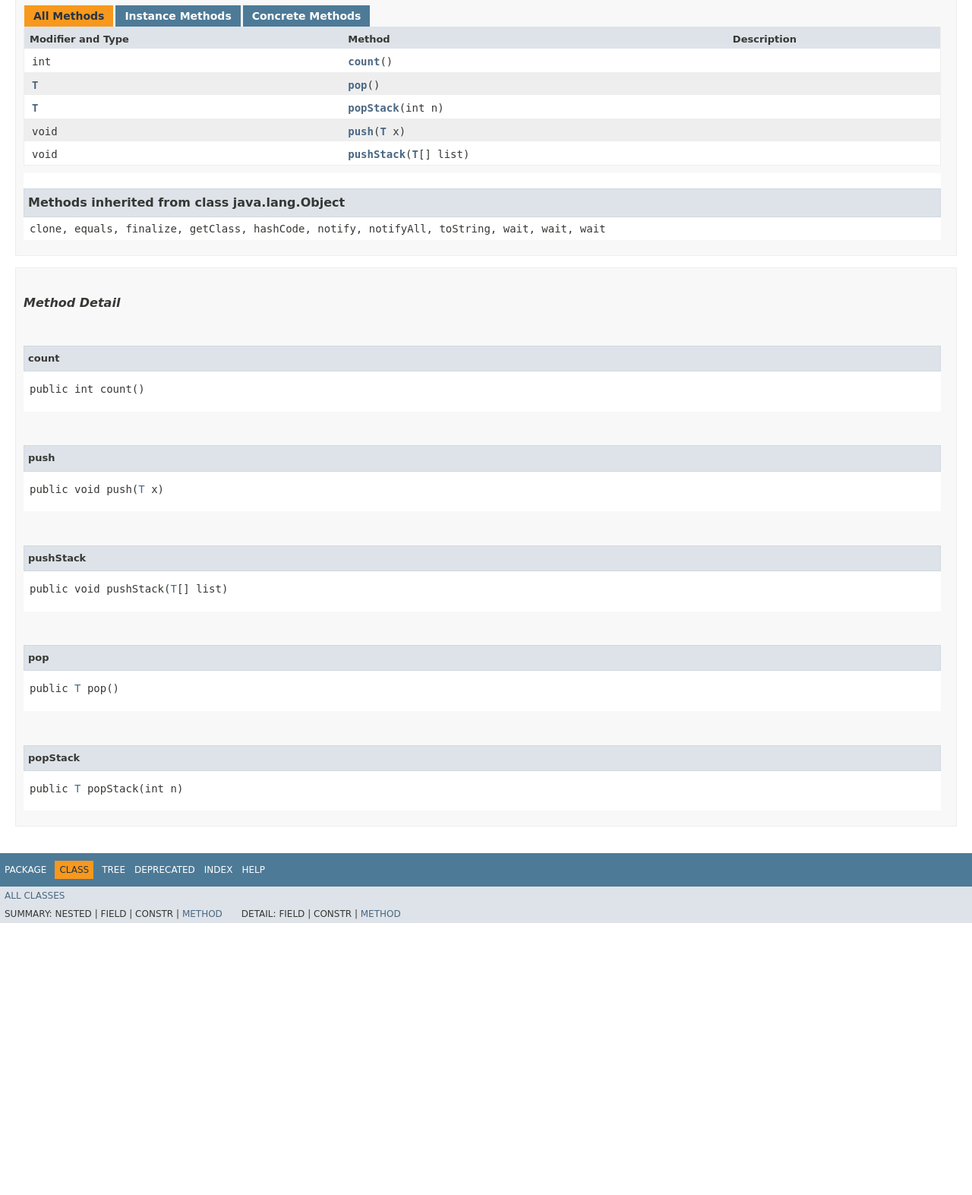
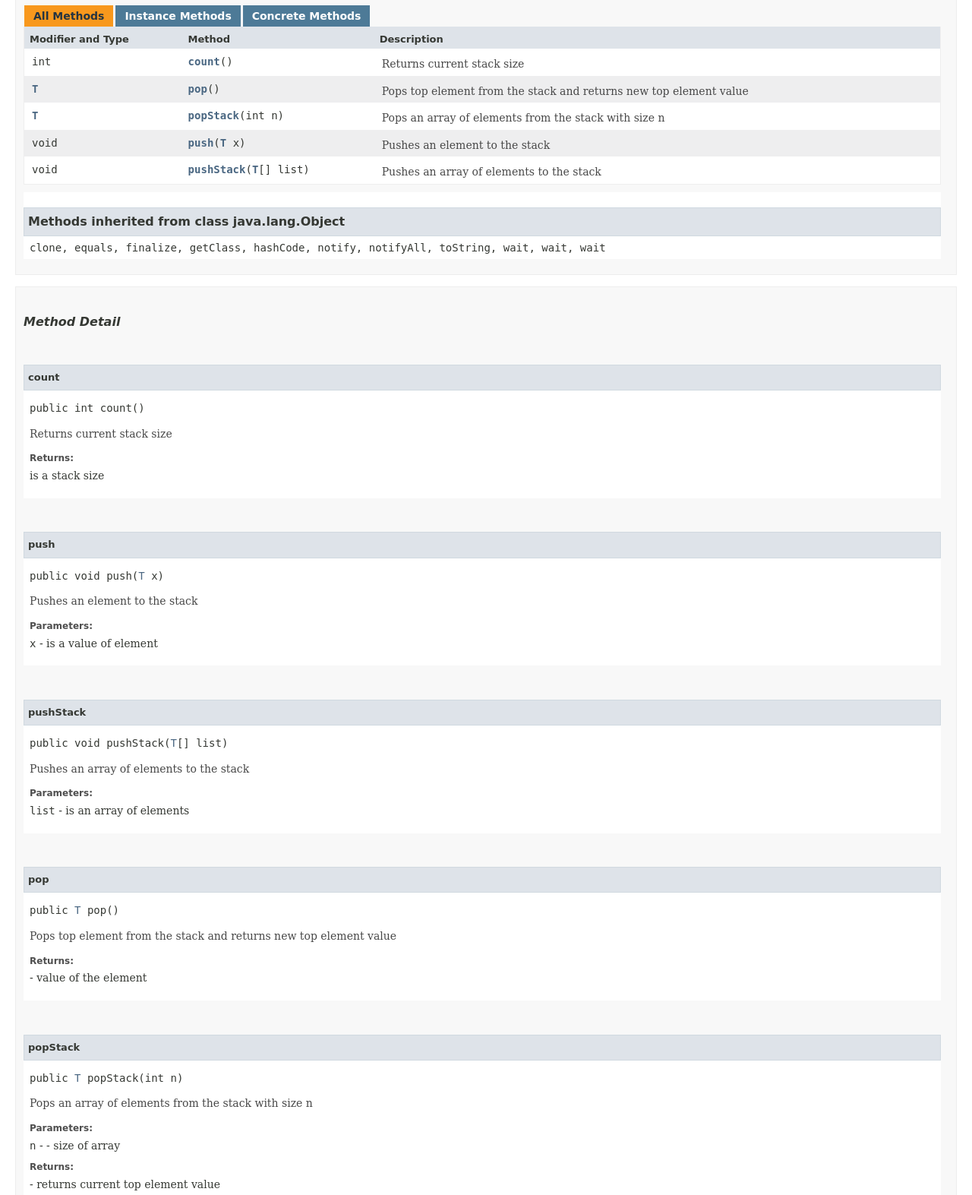
Before and after one commit to pkrasnyanskii/digitalunites, a plain HTML site: page Task_1_2_1/nsu/fit/krasnyanskii/Stack.html in a window 1280 px wide. Shown: the part 460-2033 px from the top of the page at 76% size. Before the commit the page ends 1675 px from the top, so only its background shows below. Drawn offline with Linux system fonts and the light colour scheme; no server answers; files whose address does not match are found by name; a web font is replaced by a local one.

Commit message:
Deploying to gh-pages from @ pkrasnyanskii/oop@bb4afcc2d7b92be8fbd6dc31c15d9224c21305e8 🚀

```diff
--- a/Task_1_2_1/nsu/fit/krasnyanskii/Stack.html
+++ b/Task_1_2_1/nsu/fit/krasnyanskii/Stack.html
@@ -160,27 +160,37 @@ extends java.lang.Object</pre>
 <tr id="i0" class="altColor">
 <td class="colFirst"><code>int</code></td>
 <th class="colSecond" scope="row"><code><span class="memberNameLink"><a href="#count()">count</a></span>()</code></th>
-<td class="colLast">&nbsp;</td>
+<td class="colLast">
+<div class="block">Returns current stack size</div>
+</td>
 </tr>
 <tr id="i1" class="rowColor">
 <td class="colFirst"><code><a href="Stack.html" title="type parameter in Stack">T</a></code></td>
 <th class="colSecond" scope="row"><code><span class="memberNameLink"><a href="#pop()">pop</a></span>()</code></th>
-<td class="colLast">&nbsp;</td>
+<td class="colLast">
+<div class="block">Pops top element from the stack and returns new top element value</div>
+</td>
 </tr>
 <tr id="i2" class="altColor">
 <td class="colFirst"><code><a href="Stack.html" title="type parameter in Stack">T</a></code></td>
 <th class="colSecond" scope="row"><code><span class="memberNameLink"><a href="#popStack(int)">popStack</a></span>&#8203;(int&nbsp;n)</code></th>
-<td class="colLast">&nbsp;</td>
+<td class="colLast">
+<div class="block">Pops an array of elements from the stack with size n</div>
+</td>
 </tr>
 <tr id="i3" class="rowColor">
 <td class="colFirst"><code>void</code></td>
 <th class="colSecond" scope="row"><code><span class="memberNameLink"><a href="#push(T)">push</a></span>&#8203;(<a href="Stack.html" title="type parameter in Stack">T</a>&nbsp;x)</code></th>
-<td class="colLast">&nbsp;</td>
+<td class="colLast">
+<div class="block">Pushes an element to the stack</div>
+</td>
 </tr>
 <tr id="i4" class="altColor">
 <td class="colFirst"><code>void</code></td>
 <th class="colSecond" scope="row"><code><span class="memberNameLink"><a href="#pushStack(T%5B%5D)">pushStack</a></span>&#8203;(<a href="Stack.html" title="type parameter in Stack">T</a>[]&nbsp;list)</code></th>
-<td class="colLast">&nbsp;</td>
+<td class="colLast">
+<div class="block">Pushes an array of elements to the stack</div>
+</td>
 </tr>
 </table>
 <ul class="blockList">
@@ -213,6 +223,11 @@ extends java.lang.Object</pre>
 <li class="blockList">
 <h4>count</h4>
 <pre class="methodSignature">public&nbsp;int&nbsp;count()</pre>
+<div class="block">Returns current stack size</div>
+<dl>
+<dt><span class="returnLabel">Returns:</span></dt>
+<dd>is a stack size</dd>
+</dl>
 </li>
 </ul>
 <a id="push(java.lang.Object)">
@@ -224,6 +239,11 @@ extends java.lang.Object</pre>
 <li class="blockList">
 <h4>push</h4>
 <pre class="methodSignature">public&nbsp;void&nbsp;push&#8203;(<a href="Stack.html" title="type parameter in Stack">T</a>&nbsp;x)</pre>
+<div class="block">Pushes an element to the stack</div>
+<dl>
+<dt><span class="paramLabel">Parameters:</span></dt>
+<dd><code>x</code> - is a value of element</dd>
+</dl>
 </li>
 </ul>
 <a id="pushStack(java.lang.Object[])">
@@ -235,6 +255,11 @@ extends java.lang.Object</pre>
 <li class="blockList">
 <h4>pushStack</h4>
 <pre class="methodSignature">public&nbsp;void&nbsp;pushStack&#8203;(<a href="Stack.html" title="type parameter in Stack">T</a>[]&nbsp;list)</pre>
+<div class="block">Pushes an array of elements to the stack</div>
+<dl>
+<dt><span class="paramLabel">Parameters:</span></dt>
+<dd><code>list</code> - is an array of elements</dd>
+</dl>
 </li>
 </ul>
 <a id="pop()">
@@ -244,6 +269,11 @@ extends java.lang.Object</pre>
 <li class="blockList">
 <h4>pop</h4>
 <pre class="methodSignature">public&nbsp;<a href="Stack.html" title="type parameter in Stack">T</a>&nbsp;pop()</pre>
+<div class="block">Pops top element from the stack and returns new top element value</div>
+<dl>
+<dt><span class="returnLabel">Returns:</span></dt>
+<dd>- value of the element</dd>
+</dl>
 </li>
 </ul>
 <a id="popStack(int)">
@@ -253,6 +283,13 @@ extends java.lang.Object</pre>
 <li class="blockList">
 <h4>popStack</h4>
 <pre class="methodSignature">public&nbsp;<a href="Stack.html" title="type parameter in Stack">T</a>&nbsp;popStack&#8203;(int&nbsp;n)</pre>
+<div class="block">Pops an array of elements from the stack with size n</div>
+<dl>
+<dt><span class="paramLabel">Parameters:</span></dt>
+<dd><code>n</code> - - size of array</dd>
+<dt><span class="returnLabel">Returns:</span></dt>
+<dd>- returns current top element value</dd>
+</dl>
 </li>
 </ul>
 </li>
```
Also changed, not shown: Task_1_2_1/index-all.html (+15 -5 lines).
